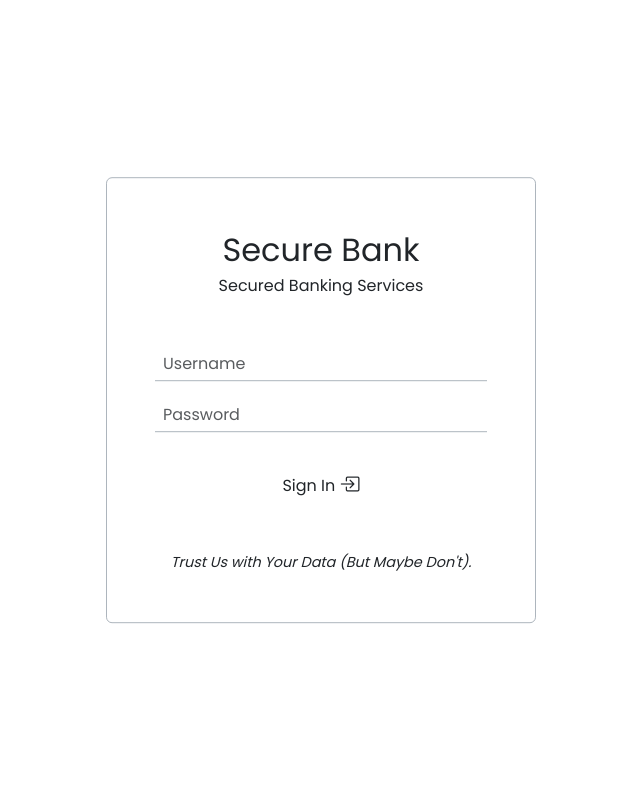
After one commit to pranav-vaniya/sql-injection, a Flask app: page /login in a window 1280 px wide. The commit adds this page. Shown: the whole page, without its empty margins (319-959 px from the left). Run offline with Flask 3, Linux system fonts and the light colour scheme.

Commit message:
Added login

```diff
--- a/main.py
+++ b/main.py
@@ -1,8 +1,44 @@
-from flask import Flask, render_template
+from flask import Flask, render_template, request, jsonify, session, redirect, url_for
 
 app = Flask(__name__)
+app.secret_key = "the_secure_banks_super_secret_key"  # will be used for session cookies, not really a worry for us
 
 
 @app.route("/")
 def index():
+    if not session.get("logged_in"):
+        return redirect(url_for("login"))
+
     return render_template("index.html")
+
+
+@app.route("/login")
+def login():
+    if session.get("logged_in"):
+        return redirect(url_for("index"))
+
+    return render_template("login.html")
+
+
+@app.route("/login-user", methods=["POST"])
+def login_user():
+    data = request.get_json()
+    username = data.get("username")
+    password = data.get("password")
+
+    if username == "user" and password == "pass":
+        session["logged_in"] = True
+        return jsonify({"message": "Login successful"}), 200
+
+    else:
+        return jsonify({"message": "Invalid username or password"}), 401
+
+
+@app.route("/logout")
+def logout():
+    session.pop("logged_in", None)
+    return redirect(url_for("login"))
+
+
+if __name__ == "__main__":
+    app.run(debug=True)
--- /dev/null
+++ b/static/login_script.js
@@ -0,0 +1,36 @@
+$(document).ready(function () {
+    $("#username").val("");
+    $("#password").val("");
+
+    $('#login-btn').click(function (event) {
+        event.preventDefault();
+
+        var username = $('#username').val();
+        var password = $('#password').val();
+
+        if (!username || !password) {
+            alert('Please enter both username and password.');
+            return;
+        }
+
+        $.ajax({
+            url: '/login-user',
+            type: 'POST',
+            contentType: 'application/json',
+            data: JSON.stringify({
+                username: username,
+                password: password
+            }),
+            success: function (response) {
+                console.log('Success:', response);
+                window.location.href = '/';
+            },
+            error: function (xhr, status, error) {
+                console.error('Error:', error);
+                alert('Login failed. Please try again.');
+                $("#username").val("");
+                $("#password").val("");
+            }
+        });
+    });
+});
--- /dev/null
+++ b/static/login_style.css
@@ -0,0 +1,9 @@
+@import url('https://fonts.googleapis.com/css2?family=Poppins&display=swap');
+
+* {
+    font-family: 'Poppins';
+}
+
+#slogan {
+    font-size: 0.9rem;
+}
--- a/templates/index.html
+++ b/templates/index.html
@@ -5,7 +5,7 @@
     <meta charset="utf-8">
     <meta name="viewport" content="width=device-width, initial-scale=1">
 
-    <title>SQL Injection</title>
+    <title>Secure Bank</title>
 
     <!-- CSS -->
     <link href="https://cdn.jsdelivr.net/npm/bootstrap@5.3.3/dist/css/bootstrap.min.css" rel="stylesheet"
@@ -14,9 +14,11 @@
 </head>
 
 <body>
-    <h1>Hello, world!</h1>
+    <h1>Welcome to Secure Bank</h1>
+    <button id="logout-btn">Logout</button>
 
     <!-- JavaScript -->
+    <script src="https://ajax.googleapis.com/ajax/libs/jquery/3.7.1/jquery.min.js"></script>
     <script src="https://cdn.jsdelivr.net/npm/bootstrap@5.3.3/dist/js/bootstrap.bundle.min.js"
         integrity="sha384-YvpcrYf0tY3lHB60NNkmXc5s9fDVZLESaAA55NDzOxhy9GkcIdslK1eN7N6jIeHz"
         crossorigin="anonymous"></script>
--- /dev/null
+++ b/templates/login.html
@@ -0,0 +1,80 @@
+<!doctype html>
+<html lang="en">
+
+<head>
+    <meta charset="utf-8">
+    <meta name="viewport" content="width=device-width, initial-scale=1">
+
+    <title>Secure Bank - Login</title>
+
+    <!-- CSS -->
+    <link rel="stylesheet" href="{{ url_for('static', filename='login_style.css') }}">
+    <link href="https://cdn.jsdelivr.net/npm/bootstrap@5.3.3/dist/css/bootstrap.min.css" rel="stylesheet"
+        integrity="sha384-QWTKZyjpPEjISv5WaRU9OFeRpok6YctnYmDr5pNlyT2bRjXh0JMhjY6hW+ALEwIH" crossorigin="anonymous">
+    <link rel="stylesheet" href="https://cdn.jsdelivr.net/npm/bootstrap-icons@1.11.3/font/bootstrap-icons.min.css">
+</head>
+
+<body>
+    <!-- container -->
+    <div class="container">
+
+        <!-- center -->
+        <div class="position-relative vh-100">
+            <div class="position-absolute top-50 start-50 translate-middle">
+
+                <!-- content -->
+                <div class="border border-dark-subtle p-5 rounded" id="content-box">
+
+                    <!-- title -->
+                    <div class="fs-2 text-center" id="title">
+                        Secure Bank
+                    </div>
+
+                    <!-- sub title -->
+                    <div class="fs-6 mb-5 text-center" id="sub-title">
+                        Secured Banking Services
+                    </div>
+
+                    <!-- username -->
+                    <div class="input-group mb-3">
+                        <input type="text"
+                            class="form-control border-top-0 border-start-0 border-end-0 rounded-0 border-dark-subtle pb-1 ps-2 pe-2"
+                            placeholder="Username" id="username">
+                    </div>
+
+                    <!-- password -->
+                    <div class="input-group mb-4">
+                        <input type="password"
+                            class="form-control border-top-0 border-start-0 border-end-0 rounded-0 border-dark-subtle pb-1 ps-2 pe-2"
+                            placeholder="Password" id="password">
+                    </div>
+
+                    <!-- login button -->
+                    <div class="text-center">
+                        <button class="btn rounded-0 mt-2 p-1" id="login-btn">
+                            Sign In
+                            <i class="bi bi-box-arrow-in-right fs-5"></i>
+                        </button>
+                    </div>
+
+                    <!-- slogan -->
+                    <div class="fst-italic text-center mt-5" id="slogan">
+                        Trust Us with Your Data (But Maybe Don't).
+                    </div>
+
+                </div>
+
+            </div>
+        </div>
+
+    </div>
+
+    <!-- JavaScript -->
+    <script src="https://ajax.googleapis.com/ajax/libs/jquery/3.7.1/jquery.min.js"></script>
+    <script src="{{ url_for('static', filename='login_script.js') }}"></script>
+    <script src="https://cdn.jsdelivr.net/npm/bootstrap@5.3.3/dist/js/bootstrap.bundle.min.js"
+        integrity="sha384-YvpcrYf0tY3lHB60NNkmXc5s9fDVZLESaAA55NDzOxhy9GkcIdslK1eN7N6jIeHz"
+        crossorigin="anonymous"></script>
+</body>
+
+</html>
```
Also changed, not shown: static/script.js (+12 -0 lines), README.md.
